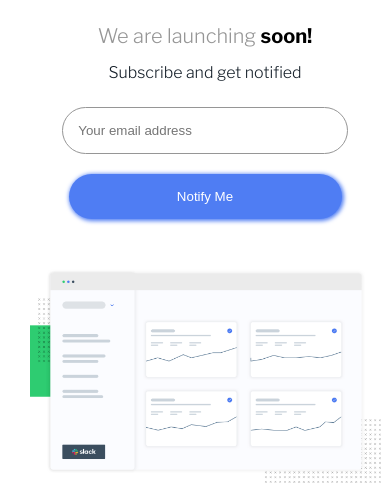
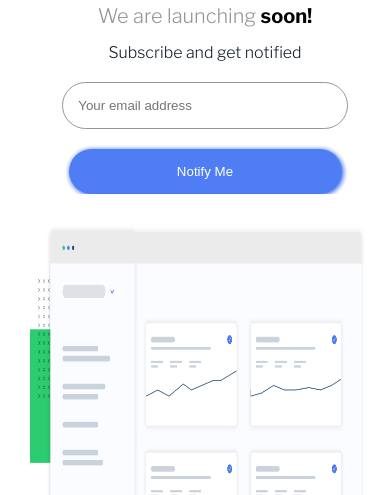
Before and after one commit to kinjames/coming-soon, a plain HTML site: page index.html in a window 390 px wide. Shown: the part 82-577 px from the top of the page. Drawn offline with nearby package versions, Linux system fonts and the light colour scheme.

Commit message:
Add files via upload

```diff
--- a/style.css
+++ b/style.css
@@ -1,16 +1,19 @@
-@import url('https://fonts.googleapis.com/css2?family=Libre+Franklin:wght@300;600;700&display=swap');
+@import url("https://fonts.googleapis.com/css2?family=Libre+Franklin:wght@300;600;700&display=swap");
 
-*{
+* {
   box-sizing: border;
   margin: 0;
   padding: 0;
 }
 
-body{
+body {
   font-size: 16px;
-    font-family: 'Libre Franklin', sans-serif;
+  font-family: "Libre Franklin", sans-serif;
+  min-width: 100vw;
   width: 100%;
-    height: 100vh;
+  max-height: 100vh;
+  height: 100%;
+  overflow-x: hidden;
 }
 
 h1 {
@@ -26,42 +29,42 @@ span {
   color: #000;
 }
 
-
-
 .main {
-    /* width: 1140px; */
   margin: 0 auto;
   padding: 0 10px;
+  width: 100%;
+  display: flex;
   flex-direction: column;
-    display: flex;
   justify-content: center;
   align-items: center;
   text-align: center;
+  height: 100%;
 }
 
 .logo {
   display: flex;
   justify-content: center;
   align-items: center;
-    margin: 40px 0;
+  margin: 30px 0;
 }
 
 .image {
-    width: 55%;
+  width: 50%;
+  height: 400px;
   margin-bottom: 15px;
   display: flex;
   justify-content: center;
   align-items: center;
-
 }
 
 .image img {
   width: 100%;
+  height: 100%;
 }
 
 .para {
   text-align: center;
-    margin-bottom: 25px;
+  margin-bottom: 20px;
   color: hsl(209, 33%, 12%);
 }
 
@@ -70,7 +73,7 @@ form {
   justify-content: center;
   align-items: center;
   gap: 20px;
-    margin-bottom: 50px;
+  margin-bottom: 30px;
 }
 
 .input {
@@ -80,7 +83,6 @@ form {
   padding: 15px;
   border: 1px solid hsl(0, 0%, 59%);
   border-radius: 30px;
-
 }
 
 .btn {
@@ -96,9 +98,8 @@ form {
   border: none;
 }
 
-
-
-footer,.footer-items {
+footer,
+.footer-items {
   display: flex;
   flex-direction: column;
   justify-content: center;
@@ -127,7 +128,6 @@ i {
   color: hsl(223, 87%, 63%);
 }
 
-
 .attribution {
   font-size: 11px;
   text-align: center;
@@ -137,24 +137,33 @@ i {
   color: hsl(228, 45%, 44%);
 }
 
-@media only screen and (max-width:600px) {
-
-    body,main, form, html,footer {
+@media only screen and (max-width: 600px) {
+  body,
+  main,
+  form,
+  html,
+  footer {
     width: 100%;
+    overflow-x: hidden;
   }
 
   .logo {
     width: 100%;
   }
 
-    .main{
+  .main {
     padding: 0 10px;
+    width: 100%;
+    height: 100%;
   }
 
   .image img {
     width: 90%;
+    height: 100%;
   }
-    .main,.image{
+  .main,
+  .image,
+  .footer-items {
     width: 100%;
   }
 
@@ -162,7 +171,7 @@ i {
     flex-direction: column;
   }
 
-    h1{
+  h1 {
     font-size: 20px;
   }
 
@@ -173,6 +182,4 @@ i {
   .btn {
     width: 70%;
   }
-
-
 }
```
Lines whose indentation alone changed are shown as unchanged.
